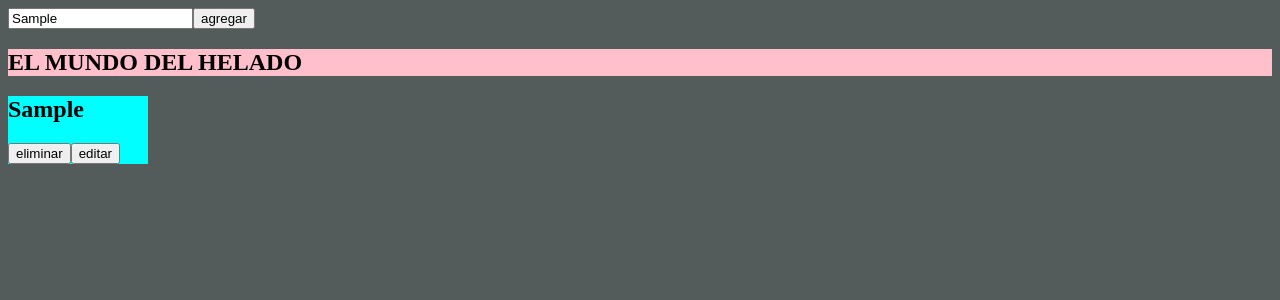
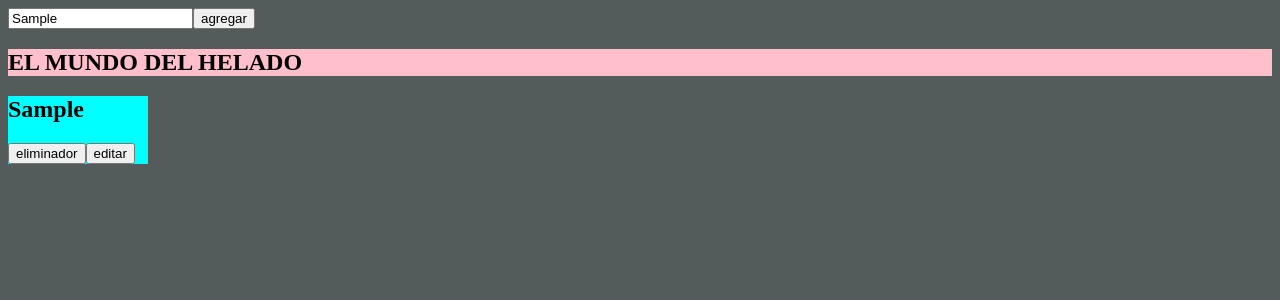
Before and after one commit to gitmichaelrap/mi-primer-repo, a Next.js app: page /tota/Practica in a window 1280 px wide. Both pictures are taken after typing "Sample" into the empty fields and a click on the button "agregar". Shown: the top 300 px of the page. Built offline with nearby package versions, Linux system fonts and the light colour scheme.

Commit message:
cambien el nombre boton

```diff
--- a/pages/tota/Practica.jsx
+++ b/pages/tota/Practica.jsx
@@ -62,7 +62,7 @@ agregar
 <h2>{e.nombre}  </h2>
 
 <button onClick={function(){ Eliminar(e.id)}}  >
-   eliminar
+eliminador
 </button>
 <button>
     editar
```
